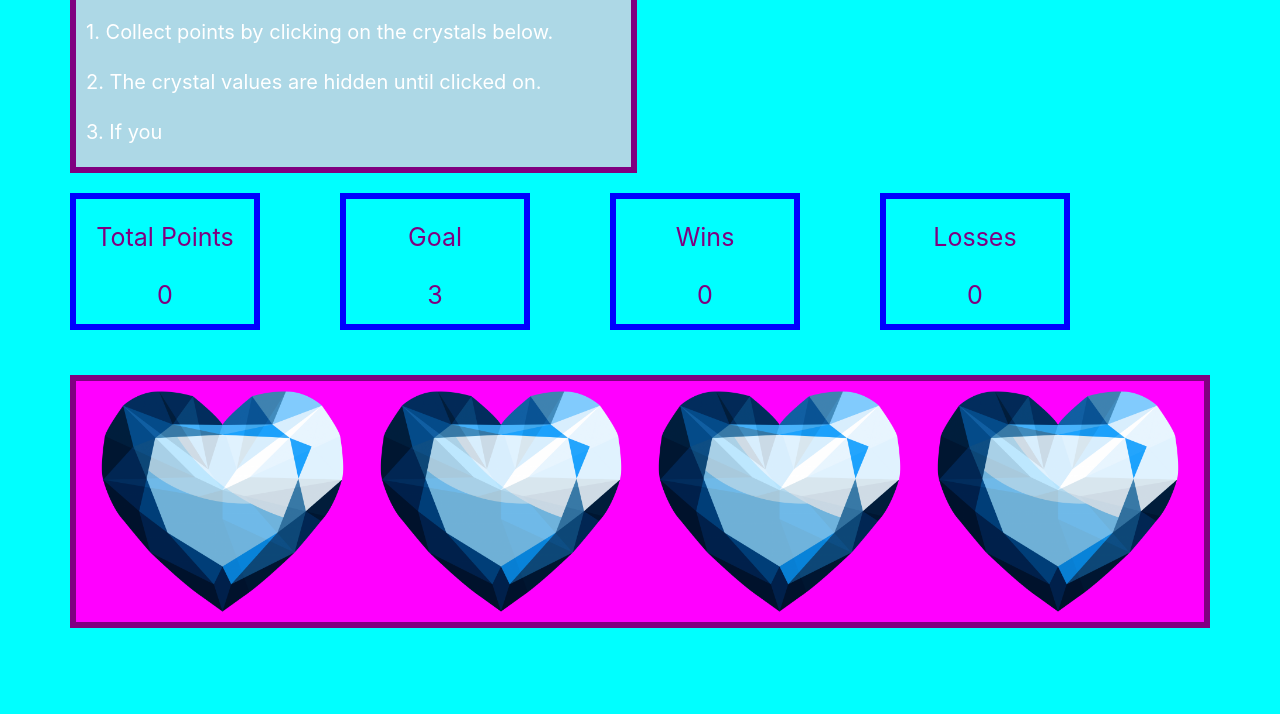
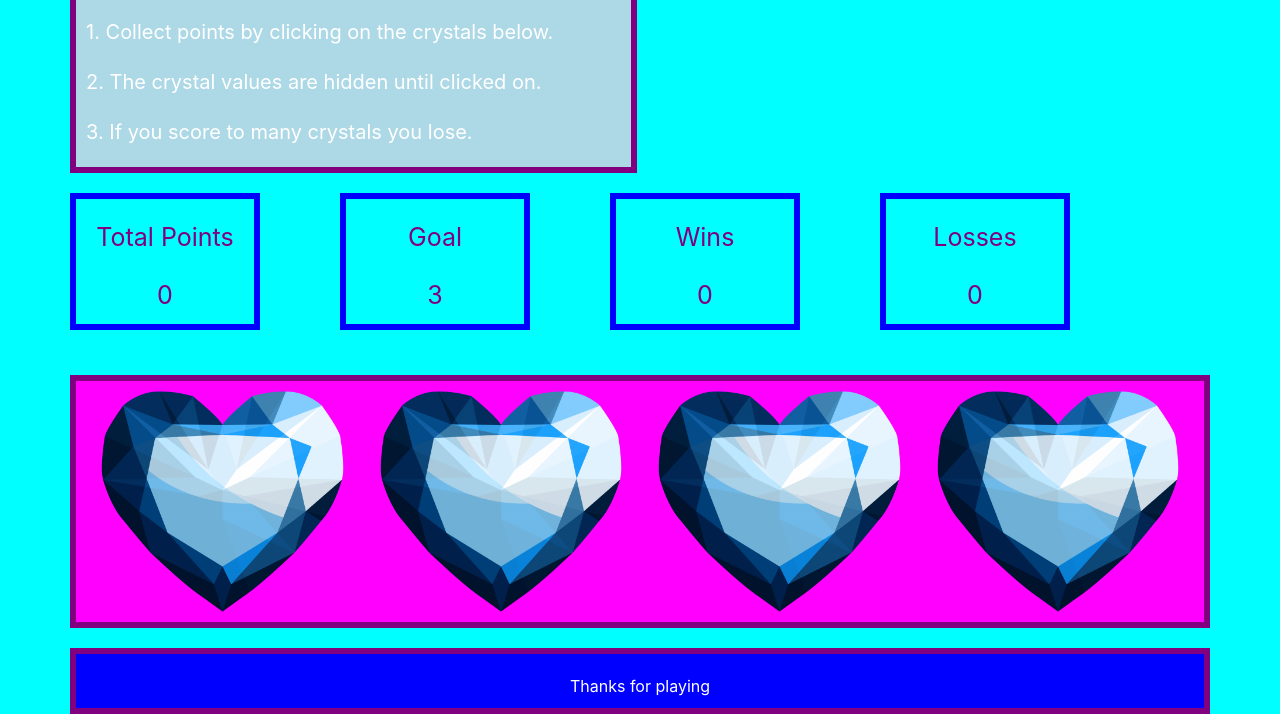
Before and after one commit to RemyX1/unit-4-game, a plain HTML site: page index.html in a window 1280 px wide. Shown: the part 147-861 px from the top of the page. Before the commit the page ends 800 px from the top, so only its background shows below. Drawn offline with nearby package versions, Linux system fonts and the light colour scheme.

Commit message:
finished

```diff
--- a/assets/css/style.css
+++ b/assets/css/style.css
@@ -1,5 +1,9 @@
 
+legend{
 
+max-width: auto;
+
+}
 .Crystal {
 
 background-color: blue;
@@ -48,8 +52,7 @@ font-size: 25px;
 body {
 
 background-color: aqua;
-max-width: 960px;
-display: inline;
+
 
 
 }
@@ -69,10 +72,8 @@ margin: 25px 0px 0px 0px;
 padding: 7px;
 border: 6px solid purple;
 background-color: magenta;
+
 }
-
-
-
 
 
 .Score {
@@ -100,3 +101,19 @@ margin: 0;
 
 
 }
+
+#footer {
+    width: 100%;
+    background-color:blue;
+    color: white;
+    text-align: center;
+    margin-top: 20px;
+    display: block;
+    border: solid 6px purple;
+  }
+
+  .end {
+
+  color: white;
+
+  }
--- a/assets/javascript/game.js
+++ b/assets/javascript/game.js
@@ -52,7 +52,7 @@ $(document).ready(function () {
 
 
 
-    $("img").on("click", function () {
+    $("#Gems").on("click", "img", function () {
         var pointvalue = $(this).attr("value");
         pointvalue = parseInt(pointvalue)
         points = points + pointvalue;
--- a/index.html
+++ b/index.html
@@ -21,7 +21,7 @@
             <h2 class="Rules">Rules!</h2>
             <p class="rule">1. Collect points by clicking on the crystals below.</p>
             <p class="rule">2. The crystal values are hidden until clicked on.</p>
-            <p class="rule">3. If you </p>
+            <p class="rule">3. If you score to many crystals you lose. </p>
         </div>
     </div>
 
@@ -52,8 +52,9 @@
     </div>
 
 
-
-
+    <div id="footer">
+            <p class="end">Thanks for playing</p>
+    </div>
 
 </div>
 </body>
```
